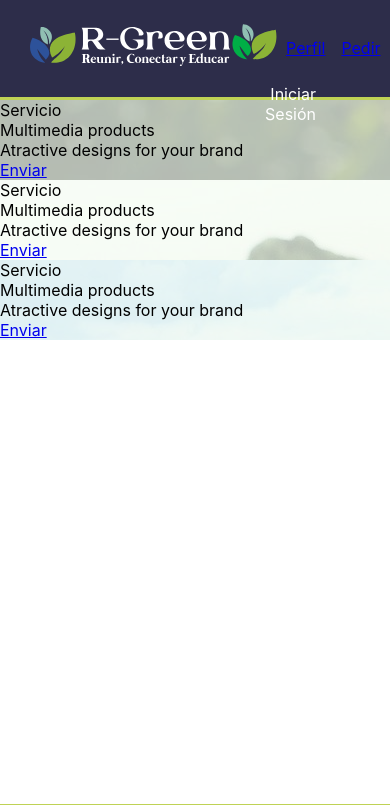
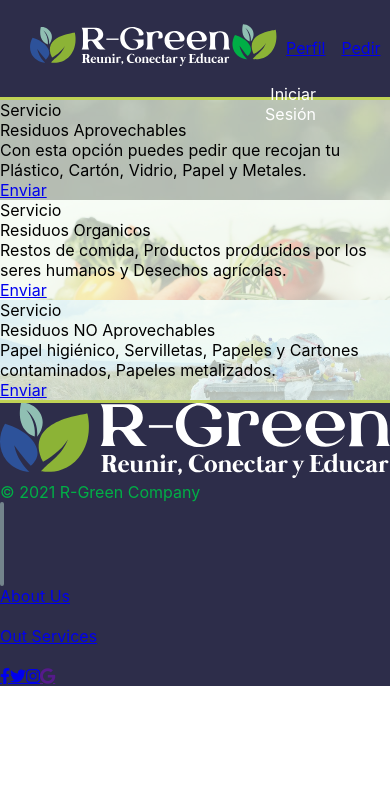
Before and after one commit to andresdavidsv/r-green-ui, a React app: page /order in a window 390 px wide. Shown: the top 805 px of the page. Built offline with nearby package versions, Linux system fonts and the light colour scheme.

Commit message:
Responsive Orders

```diff
--- a/src/assets/styles/containers/_fichas.scss
+++ b/src/assets/styles/containers/_fichas.scss
@@ -1,5 +1,5 @@
 #orderConteiner{
-  height: 83.4vh;
+  height: 100%;
 }
 
 #Ficha1{
@@ -8,8 +8,10 @@
 
 #Ficha2{
   background-image: url("../img/pedir_3.jpg");
+  background-size: cover;
 }
 
 #Ficha3{
   background-image: url("../img/pedir_1.jpg");
+  background-size: cover;
 }
--- a/src/components/Order/Ficha.jsx
+++ b/src/components/Order/Ficha.jsx
@@ -1,5 +1,4 @@
 import React from 'react';
-
 
 const Ficha = (props) => {
 
@@ -7,11 +6,14 @@ const Ficha = (props) => {
     return(
 
 
-        <div className='h-full bg-cover bg-center h-auto py-24 px-10 object-fill bg-black bg-opacity-25	' >
-            <div className='md:w-max p-8 mt-80 rounded-md' style={{backgroundColor: '#f5fef4b8'}}>
-                <p className=' font-bold text-sm uppercase text-green-400'>{props.txt_uno}</p>
-                <p className='text-3xl font-bold text-green-900'>{props.txt_dos}</p>
-                <p className='text-2xl mb-10 leading-none text-gray-700'>{props.txt_tres}</p>
+        <div className='xl:h-full h-full bg-cover bg-center h-auto py-24 px-10 object-fill bg-black bg-opacity-25 ' >
+
+            <div className='xl:w-full xl:h-full p-8 mt-80 rounded-md ' style={{backgroundColor: '#f5fef4b8'}}>
+
+                <p className='font-bold text-sm uppercase text-green-400 text-justify'>{props.txt_uno}</p>
+                <p className='xl:h-14 mb-2 text-3xl font-bold text-green-900 text-justify'>{props.txt_dos}</p>
+                <p className='xl:h-28 xl:w-auto text-2xl mb-10 text-gray-700 text-justify'>{props.txt_tres}</p>
+
                 <a href='#' className='ml-10 bg-green-800 py-5 px-8 text-white font-bold uppercase text-xs rounded hover:bg-green-700 hover:text-gray-800'>{props.txt_btn}</a>
             </div>
         </div>
--- a/src/containers/Order.jsx
+++ b/src/containers/Order.jsx
@@ -8,11 +8,11 @@ const Order = ()=> {
         <section id="orderConteiner" className="bg-blue-500 bg-opacity-75">
 
             {/* Ficha numero 1*/ }
-            <section id='Ficha1' className='w-1/3 inline-block bg-center h-full bg-no-repeat '  >
+            <section id='Ficha1' className='xl:w-1/3 xl:h-full xl:inline-block bg-center  bg-no-repeat '  >
                 <Ficha
                     txt_uno="Servicio"
-                    txt_dos="Multimedia products"
-                    txt_tres="Atractive designs for your brand"
+                    txt_dos="Residuos Aprovechables"
+                    txt_tres="Con esta opción puedes pedir que recojan tu Plástico, Cartón, Vidrio, Papel y Metales."
                     txt_btn="Enviar"
 
                 />
@@ -21,22 +21,22 @@ const Order = ()=> {
 
             {/* Ficha numero 2*/ }
 
-            <section id='Ficha2' className='w-1/3 inline-block bg-center h-full bg-no-repeat'  >
+            <section id='Ficha2'  className='xl:w-1/3 xl:h-full xl:inline-block bg-center  bg-no-repeat '    >
                 <Ficha
                     txt_uno="Servicio"
-                    txt_dos="Multimedia products"
-                    txt_tres="Atractive designs for your brand"
+                    txt_dos="Residuos Organicos"
+                    txt_tres="Restos de comida, Productos producidos por los seres humanos y Desechos agrícolas."
                     txt_btn="Enviar"
                 />
             </section>
 
             {/* Ficha numero 3*/ }
 
-            <section id='Ficha3' className='w-1/3 inline-block bg-center h-full bg-no-repeat' >
+            <section id='Ficha3'  className='xl:w-1/3 xl:h-full xl:inline-block bg-center  bg-no-repeat '   >
                 <Ficha
                     txt_uno="Servicio"
-                    txt_dos="Multimedia products"
-                    txt_tres="Atractive designs for your brand"
+                    txt_dos="Residuos NO Aprovechables"
+                    txt_tres="Papel higiénico, Servilletas, Papeles y Cartones contaminados, Papeles metalizados."
                     txt_btn="Enviar"
                 />
             </section>
```
